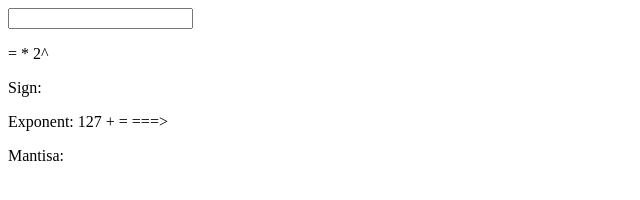
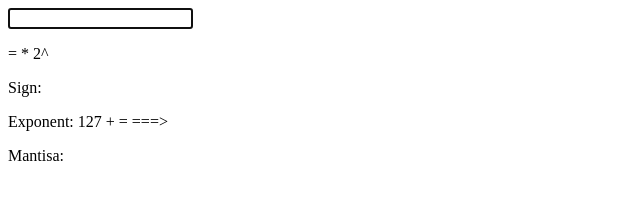
Before and after one commit to WojciechKo/ieee754-dec-to-bin, a plain HTML site: page index.html in a window 1280 px wide. Shown: the whole page, without its empty margins (0-640 px from the left). Drawn offline with nearby package versions, Linux system fonts and the light colour scheme.

Commit message:
Autofocus on input

```diff
--- a/index.html
+++ b/index.html
@@ -22,7 +22,7 @@
 	}
 	</style>
 	<body>
-		<input id="input-decimal" type="text">
+		<input id="input-decimal" type="text" autofocus>
 		<p><span class="decimal"></span> = <span class="mantissa"></span> * 2^ <span class="exponent"></span></p>
 		<p>Sign: <span class="sign"/></p>
 		<p>Exponent: 127 + <span class="exponent" ></span> = <span class="exponent-sum" ></span> ===> <span class="exponent-bin"></span></p>
```
